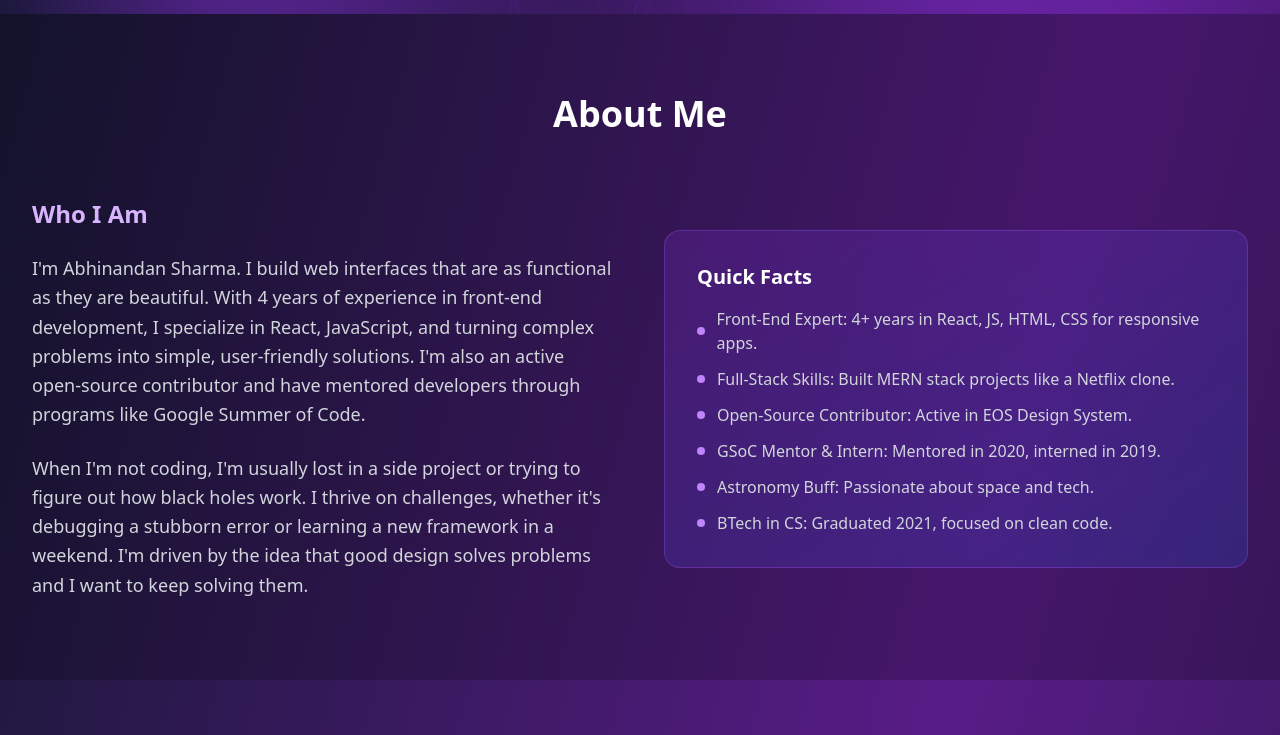
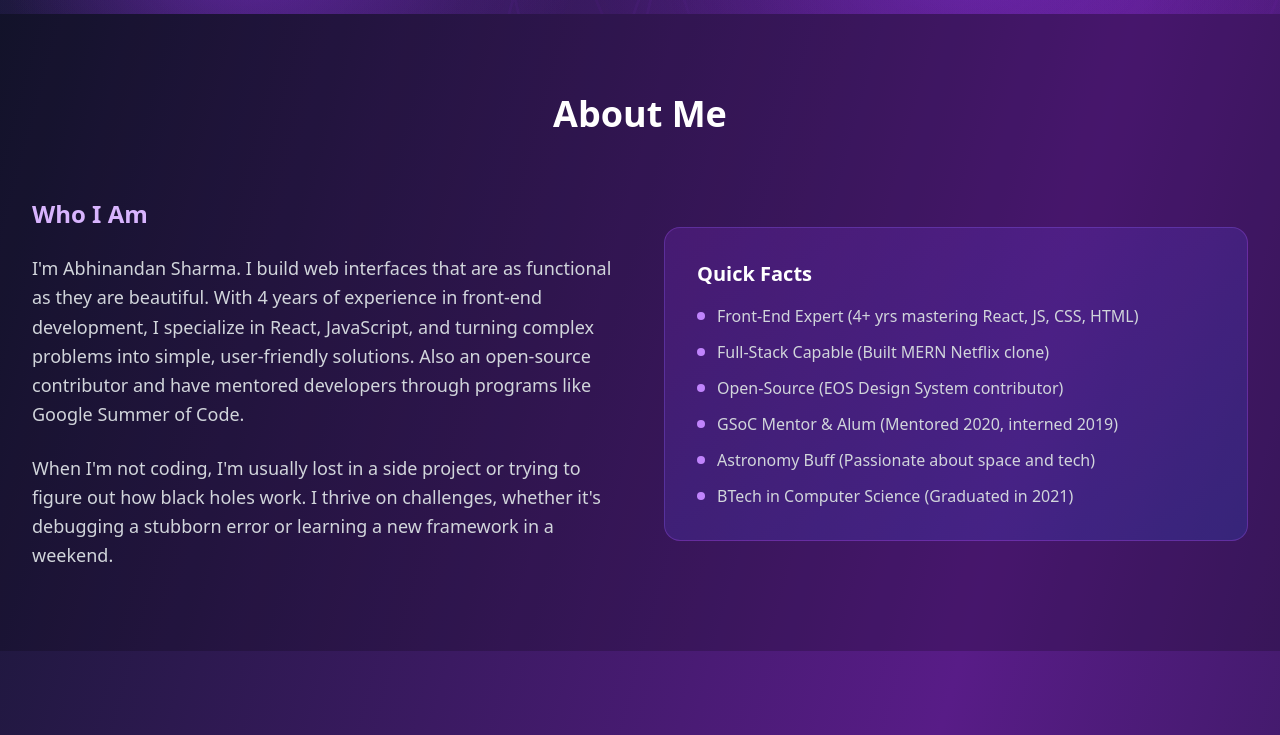
Before and after one commit to abhinandansharma/portfolio, a React (Create React App) app: page / in a window 1280 px wide. Shown: the part 520-1255 px from the top of the page. Built offline with nearby package versions, Linux system fonts and the light colour scheme.

Commit message:
fix app.js

```diff
--- a/src/App.tsx
+++ b/src/App.tsx
@@ -67,14 +67,14 @@ function App() {
             <div>
               <h3 className="text-2xl font-semibold text-purple-300 mb-6">Who I Am</h3>
               <p className="text-gray-300 text-lg leading-relaxed mb-6">
-                I'm Abhinandan Sharma. I build web interfaces that are as functional as they are beautiful. With 4 years of experience
-                in front-end development, I specialize in React, JavaScript, and turning complex problems into simple, user-friendly solutions.
-                I'm also an active open-source contributor and have mentored developers through programs like Google Summer of Code.
+                I'm Abhinandan Sharma. I build web interfaces that are as functional as they are beautiful.
+                With 4 years of experience in front-end development, I specialize in React, JavaScript,
+                and turning complex problems into simple, user-friendly solutions.
+                Also an open-source contributor and have mentored developers through programs like Google Summer of Code.
               </p>
               <p className="text-gray-300 text-lg leading-relaxed">
                 When I'm not coding, I'm usually lost in a side project or trying to figure out how black holes work. I thrive on challenges,
                 whether it's debugging a stubborn error or learning a new framework in a weekend.
-                I'm driven by the idea that good design solves problems and I want to keep solving them.
               </p>
             </div>
             <div className="bg-gradient-to-br from-purple-600/20 to-blue-600/20 p-8 rounded-2xl border border-purple-500/30">
@@ -82,27 +82,27 @@ function App() {
               <ul className="space-y-3 text-gray-300">
                 <li className="flex items-center">
                   <span className="w-2 h-2 bg-purple-400 rounded-full mr-3"></span>
-                  Front-End Expert: 4+ years in React, JS, HTML, CSS for responsive apps.
+                  Front-End Expert (4+ yrs mastering React, JS, CSS, HTML)
                 </li>
                 <li className="flex items-center">
                   <span className="w-2 h-2 bg-purple-400 rounded-full mr-3"></span>
-                  Full-Stack Skills: Built MERN stack projects like a Netflix clone.
+                  Full-Stack Capable (Built MERN Netflix clone)
                 </li>
                 <li className="flex items-center">
                   <span className="w-2 h-2 bg-purple-400 rounded-full mr-3"></span>
-                  Open-Source Contributor: Active in EOS Design System.
+                  Open-Source (EOS Design System contributor)
                 </li>
                 <li className="flex items-center">
                   <span className="w-2 h-2 bg-purple-400 rounded-full mr-3"></span>
-                  GSoC Mentor & Intern: Mentored in 2020, interned in 2019.
+                  GSoC Mentor & Alum (Mentored 2020, interned 2019)
                 </li>
                 <li className="flex items-center">
                   <span className="w-2 h-2 bg-purple-400 rounded-full mr-3"></span>
-                  Astronomy Buff: Passionate about space and tech.
+                  Astronomy Buff (Passionate about space and tech)
                 </li>
                 <li className="flex items-center">
                   <span className="w-2 h-2 bg-purple-400 rounded-full mr-3"></span>
-                  BTech in CS: Graduated 2021, focused on clean code.
+                  BTech in Computer Science (Graduated in 2021)
                 </li>
               </ul>
             </div>
```
